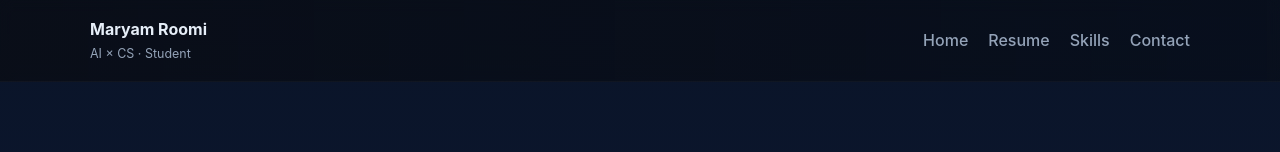
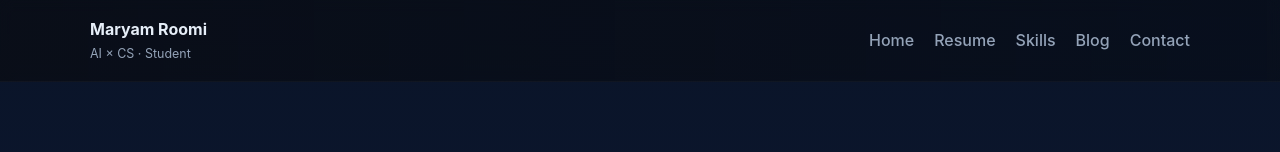
Before and after one commit to MaryamAishah/portfolio, a Next.js app: page /resume in a window 1280 px wide. Shown: the top 152 px of the page. Built offline with nearby package versions, Linux system fonts and the light colour scheme.

Commit message:
Add new tab

```diff
--- a/components/Header.js
+++ b/components/Header.js
@@ -14,6 +14,7 @@ export default function Header() {
           <Link href="/">Home</Link>
           <Link href="/resume">Resume</Link>
           <Link href="/skills">Skills</Link>
+          <Link href="https://www.notion.so/The-Falcon-2c33499a627f8036969ae85048992aab">Blog</Link>
           <Link href="/contact">Contact</Link>
         </nav>
       </div>
```
